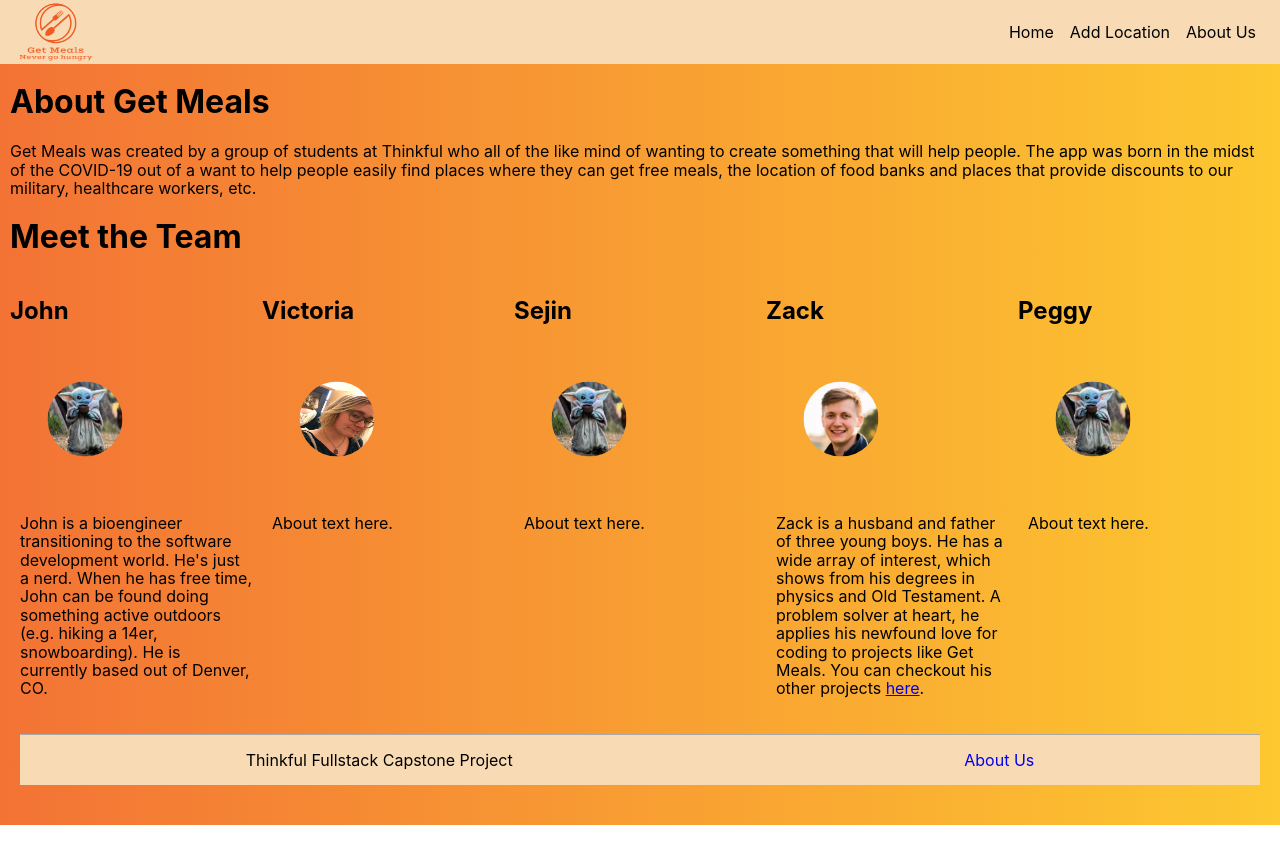
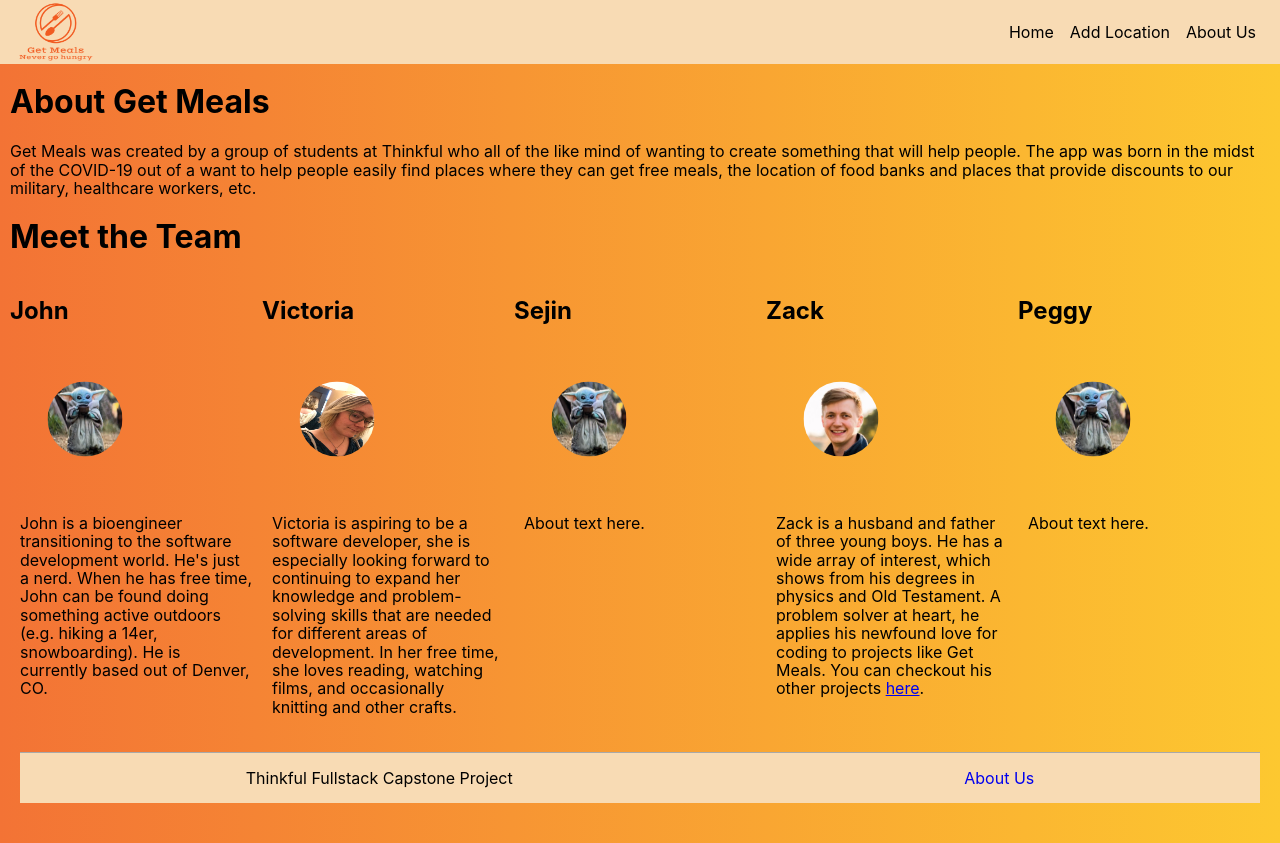
Before and after one commit to zzboncak/get-meals-client, a React (Create React App) app: page /about in a window 1280 px wide. Built offline with nearby package versions, Linux system fonts and the light colour scheme; what react-google-maps would draw is missing.

Commit message:
Victoria's bio added

```diff
--- a/src/Components/About/About.js
+++ b/src/Components/About/About.js
@@ -44,7 +44,7 @@ class About extends React.Component {
               className="avatar-image" />
 
 
-            <p>About text here.</p>
+            <p>Victoria is aspiring to be a software developer, she is especially looking forward to continuing to expand her knowledge and problem-solving skills that are needed for different areas of development. In her free time, she loves reading, watching films, and occasionally knitting and other crafts.</p>
           </div>
 
           <div className="item">
```
